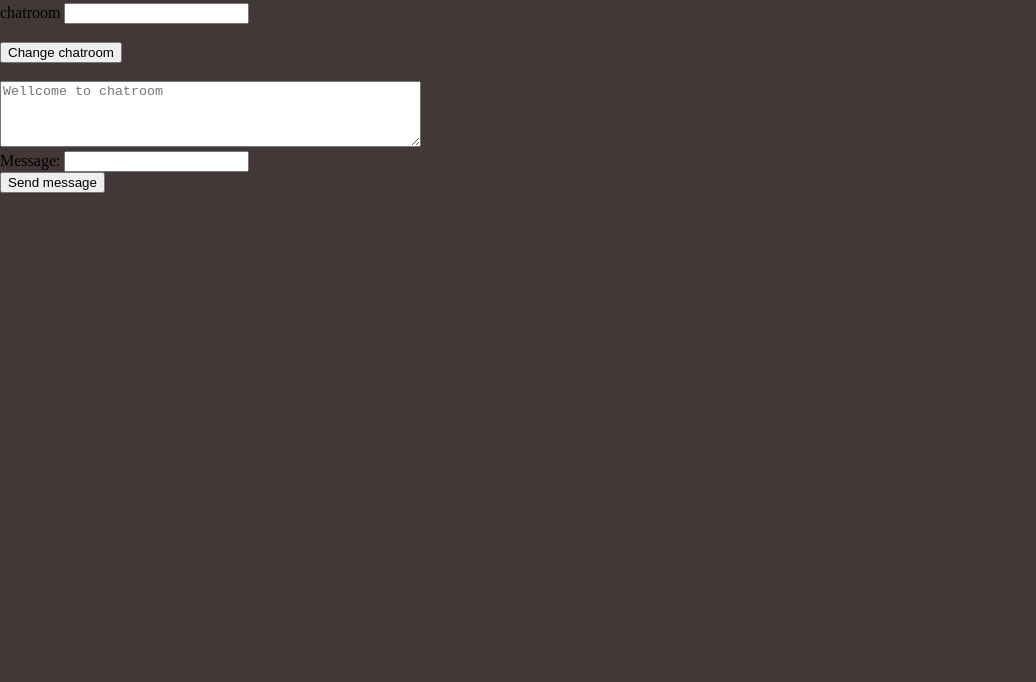
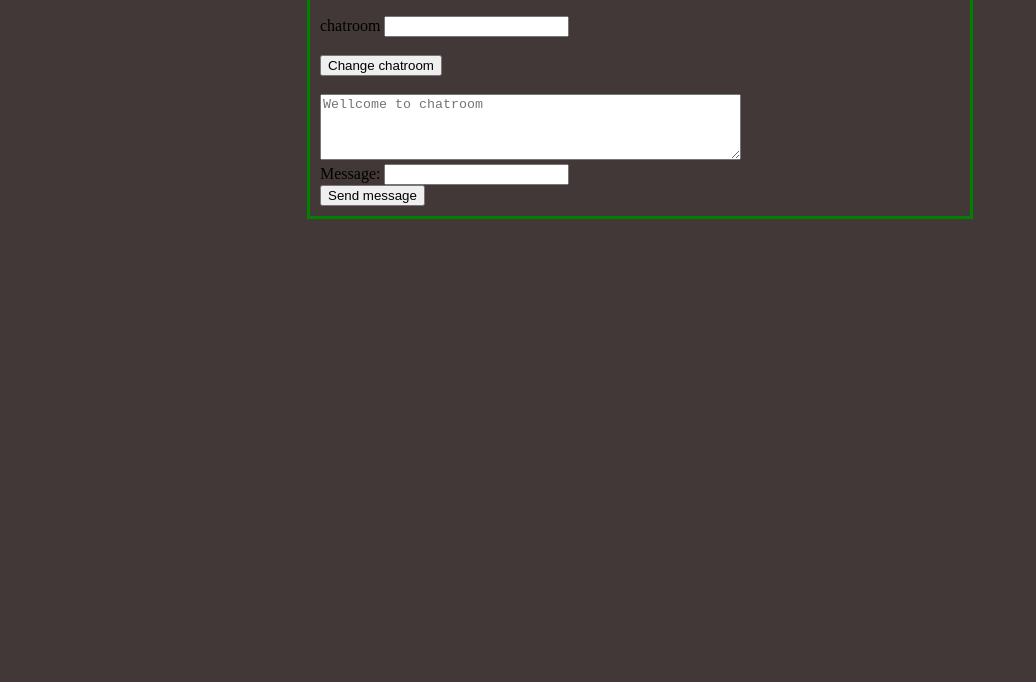
Before and after one commit to sinalalebakhsh/acronproject_go, a plain HTML site: page WebSocket_with_ProgrammingPercy_YouTub_channel/frontend/index.html in a window 1280 px wide. Shown: the part 118-800 px from the top of the page, without its empty margins (0-1036 px from the left). Drawn offline with Linux system fonts and the light colour scheme.

Commit message:
Create CSS for center id

```diff
--- a/WebSocket_with_ProgrammingPercy_YouTub_channel/frontend/index.html
+++ b/WebSocket_with_ProgrammingPercy_YouTub_channel/frontend/index.html
@@ -73,7 +73,13 @@
             background: rgb(66, 56, 56);
         }
 
+        .center{
+            margin: auto;
+            width: 50%;
+            border: 3px solid green;
+            padding: 10px;
 
+        }
 
     </style>
 
```
